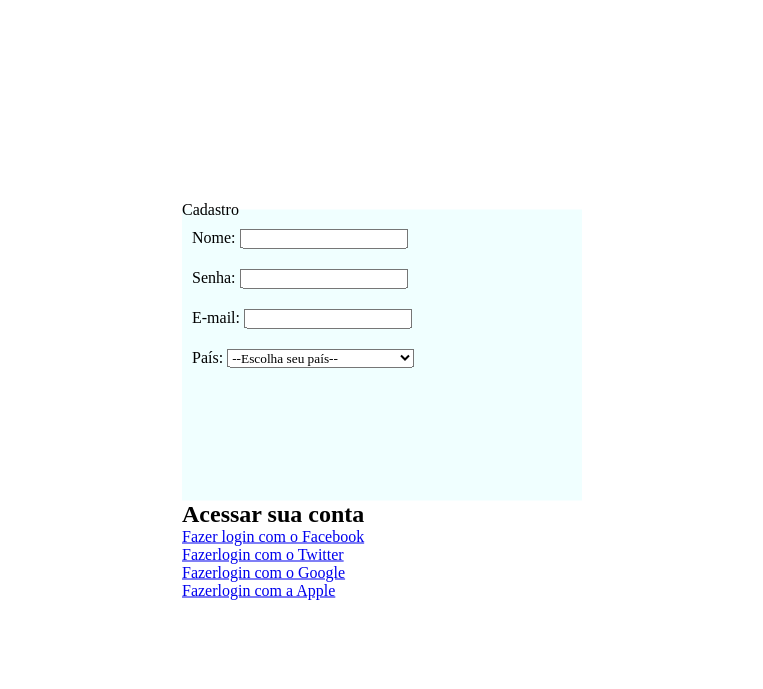
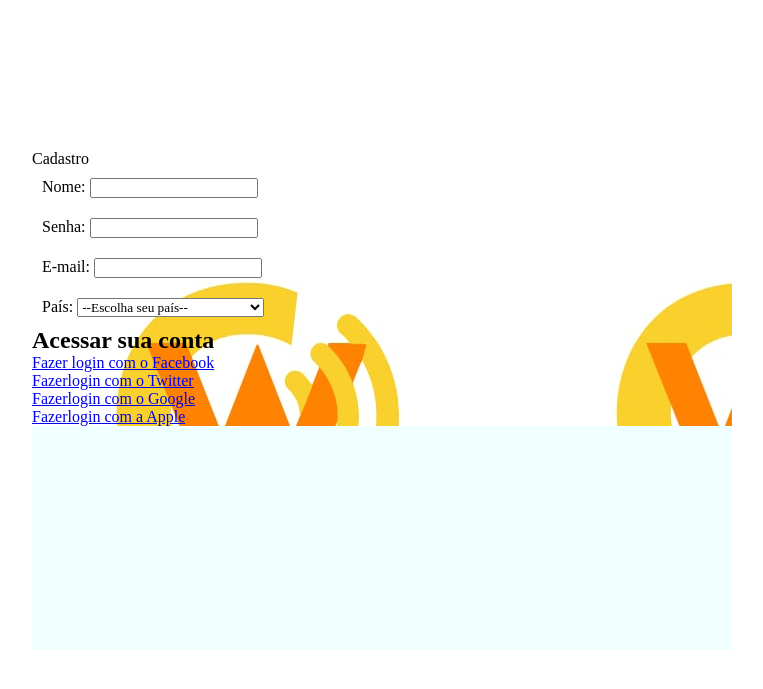
Before and after one commit to WAGUNA-SS/SiteCompleto, a PHP site: page /login/login.html in a window 1280 px wide. Shown: the top 689 px of the page, without its empty margins (258-1021 px from the left). Run offline with PHP 8.4, Linux system fonts and the light colour scheme; some web fonts are replaced.

Commit message:
preparacao
att de preparacao para correcao de erros

```diff
--- a/estilos/registro.css
+++ b/estilos/registro.css
@@ -24,17 +24,18 @@ main{
     top: 50%;
     left: 50%;
     transform: translate(-50%, -50%);
-}
-
-#campo {
-    height: 300px;
-    width: 400px;
     background-color: azure;
-    border: none;
+    height: 500px;
+    width: 700px;
 }
 
 .image-login{
-    background: url(../);
+    background: url(../imagens/logowc.jpeg);
+}
+
+
+#campo {
+    border: none;
 }
 
 .dados{
--- a/login/login.html
+++ b/login/login.html
@@ -11,7 +11,8 @@
 <body>
     <main>
         <section id="login">
-            <div class="image-login"></div>
+            <div class="container">
+                <div class="image-login">
 
                     <form action="login.php" method="post" autocomplete="on">
 
@@ -76,6 +77,9 @@
                         <option value="">Bolivia</option>
 
                         </optgroup>
+                    </div>
+
+                </div>
             </select>
              </div>
             </fieldset>
```
Also changed, not shown: imagens/logowc.jpeg (added). Lines whose indentation alone changed are shown as unchanged.
